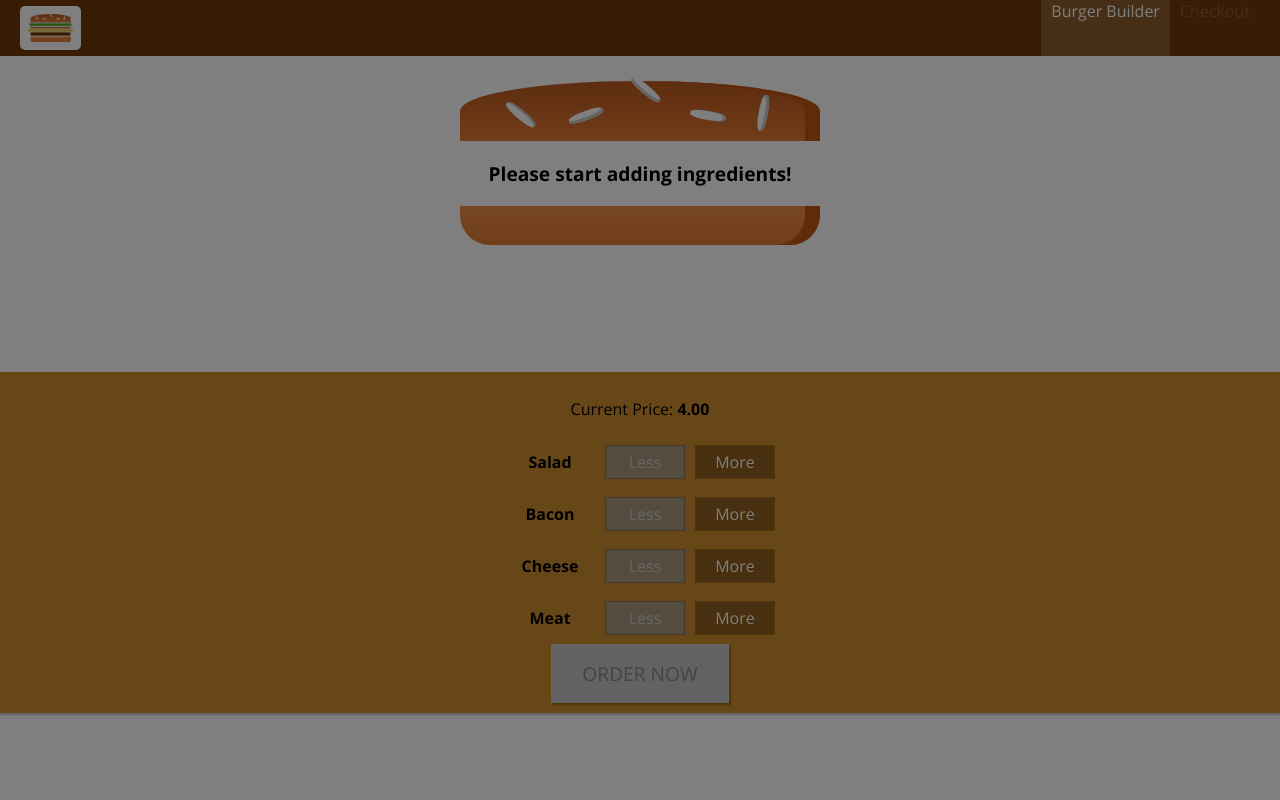
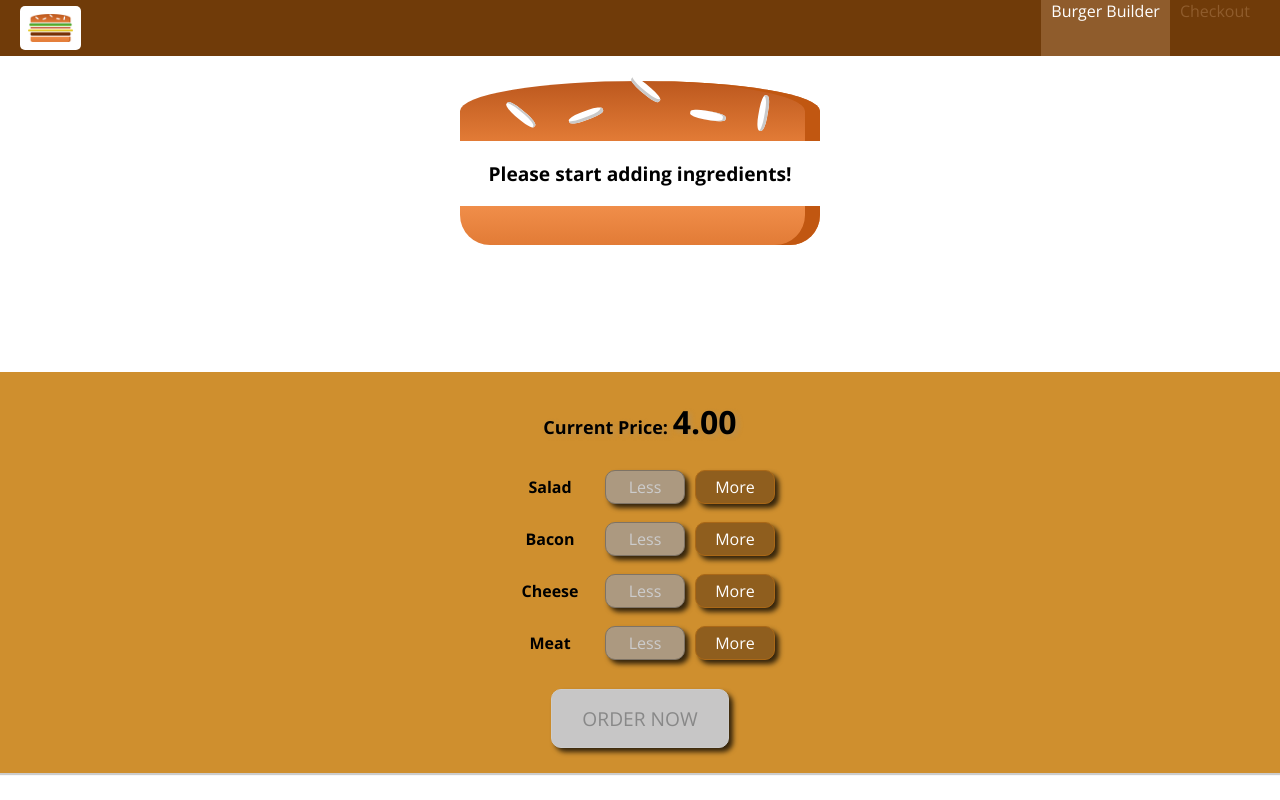
Before and after one commit to stdj91/react-burger-app, a React (Create React App) app: page / in a window 1280 px wide. Built offline with nearby package versions, Linux system fonts and the light colour scheme.

Commit message:
CSS fixed

```diff
--- a/src/components/Burger/BuildControls/BuildControl/BuildControl.module.css
+++ b/src/components/Burger/BuildControls/BuildControl/BuildControl.module.css
@@ -3,6 +3,7 @@
     text-align: center;
     align-items: center;
     margin: 5px 0;
+
 
 }
 
@@ -15,6 +16,11 @@
     border: 1px solid #AA6817;
     cursor: pointer;
     outline: none;
+    border-radius: 10px;
+
+    -webkit-box-shadow: 4px 4px 5px 0px rgba(0,0,0,0.75);
+    -moz-box-shadow: 4px 4px 5px 0px rgba(0,0,0,0.75);
+    box-shadow: 4px 4px 5px 0px rgba(0,0,0,0.75);
 }
 
 .BuildControl button:disabled {
@@ -36,6 +42,7 @@
     width: 80px;
     align-items: center;
     text-align: center;
+
 }
 
 .BuildControl .Less {
--- a/src/components/Burger/BuildControls/BuildControls.js
+++ b/src/components/Burger/BuildControls/BuildControls.js
@@ -12,7 +12,7 @@ const controls = [
 
 const buildControls = (props) =>(
     <div className={classes.BuildControls}>
-        <p className={classes.para}>Current Price: <strong>{props.price.toFixed(2)}</strong></p>
+        <p className={classes.para}>Current Price: <strong className={classes.totPrice}>{props.price.toFixed(2)}</strong></p>
         {controls.map(ctrl => (
             <BuildControl
              key={ctrl.label}
--- a/src/components/Burger/BuildControls/BuildControls.module.css
+++ b/src/components/Burger/BuildControls/BuildControls.module.css
@@ -19,7 +19,12 @@
     font-family: inherit;
     font-size: 1.2em;
     padding: 15px 30px;
-    box-shadow: 2px 2px 2px #966909;
+    -webkit-box-shadow: 4px 4px 5px 0px rgba(0,0,0,0.75);
+    -moz-box-shadow: 4px 4px 5px 0px rgba(0,0,0,0.75);
+    box-shadow: 4px 4px 5px 0px rgba(0,0,0,0.75);
+    border-radius: 10px;
+    margin-top: 20px;
+    margin-bottom: 15px;
 
 }
 
@@ -51,4 +56,10 @@
 
 .para {
 text-align: center;
+text-shadow: 3px 2px 5px rgba(149, 150, 150, 0.3);
+font-weight: bold;
+font-size: large;
 }
+.totPrice {
+    font-size: xx-large;
+}
--- a/src/components/Burger/OrderSummary/OrderSummary.js
+++ b/src/components/Burger/OrderSummary/OrderSummary.js
@@ -1,29 +1,38 @@
-import React from 'react';
+import React, { Component } from 'react';
 import Aux from '../../../hoc/AuxProblem';
 import Button from '../../UI/Button/Button'
 
 
-const orderSummary = (props) => {
-    const ingredientSummary = Object.keys(props.ingredients)
+class OrderSummary extends Component {
+
+    componentDidUpdate() {
+        console.log('[OrderSummary] WillUpdate')
+    }
+
+    render () {
+
+        const ingredientSummary = Object.keys(this.props.ingredients)
         .map(igKey => {
-        return <li key={igKey}><span style={{textTransform: 'capitalize'}}>{igKey}</span>: {props.ingredients[igKey]}</li>
+            return <li key={igKey}><span style={{textTransform: 'capitalize'}}>{igKey}</span>: {this.props.ingredients[igKey]}</li>
         })
+
         return (
 
             <Aux>
                  <h3>Your Order</h3>
                  <p>A delicious burger with the following ingredients</p>
-             <p><strong>Total Price: {props.price.toFixed(2)}</strong></p>
+                 <p><strong>Total Price: {this.props.price.toFixed(2)}</strong></p>
                  <ul>
                      {ingredientSummary}
                  </ul>
                  <p>Continue to Checkout?</p>
-             <Button btnType="Danger" clicked={props.purchaseCancelled}>CANCEL</Button>
-             <Button btnType="Success" clicked={props.purchaseContinue}>CONTINUE</Button>
+                 <Button btnType="Danger" clicked={this.props.purchaseCancelled}>CANCEL</Button>
+                 <Button btnType="Success" clicked={this.props.purchaseContinue}>CONTINUE</Button>
             </Aux>
 
         )
+    }
 };
 
 
-export default orderSummary;
+export default OrderSummary;
--- a/src/components/Layout/Layout.js
+++ b/src/components/Layout/Layout.js
@@ -6,7 +6,7 @@ import SideDrawer from '../Navigation/SideDrawer/SideDrawer'
 
 class Layout extends Component  {
      state= {
-          showSideDrawer: true
+          showSideDrawer: false
      }
 
      sideDrawerClosedHandler = () => {
--- a/src/components/Navigation/SideDrawer/DrawerToggler/DrawerToggler.js
+++ b/src/components/Navigation/SideDrawer/DrawerToggler/DrawerToggler.js
@@ -1,5 +1,5 @@
 import React from 'react';
-import classes from './DawerToogle.module.css';
+import classes from './DrawerToggler.module.css';
 
 
 const drawerToggler = (props) => (
--- a/src/components/UI/Modal/Modal.js
+++ b/src/components/UI/Modal/Modal.js
@@ -1,20 +1,31 @@
-import React from 'react';
+import React, { Component } from 'react';
 import classes from './Modal.module.css';
 import Aux from '../../../hoc/AuxProblem';
 import Backdrop from '../Backdrop/Backdrop'
 
-const modal = (props) => (
+class Modal extends Component {
+    shouldComponentUpdate(nextProps, nextState) {
+        return (nextProps.show !== this.props.show)
+    }
+    componentDidUpdate () {
+        console.log('[Modal] willUpdate');
+    }
+    render () {
+        return (
+
             <Aux>
-        <Backdrop show={props.show} clicked={props.modalClosed} />
+                <Backdrop show={this.props.show} clicked={this.props.modalClosed} />
                 <div
                     className={classes.Modal}
                     style={{
-                transform: props.show ? 'translateY(0)' : 'translateY(-100vh)',
-                opacity: props.show ? '1' : '0'
+                        transform: this.props.show ? 'translateY(0)' : 'translateY(-100vh)',
+                        opacity: this.props.show ? '1' : '0'
                     }}>
-            {props.children}
+                    {this.props.children}
                 </div>
             </Aux>
-);
+        )
+    }
+};
 
-export default modal;
+export default Modal;
```
Also changed, not shown: src/components/Navigation/SideDrawer/DrawerToggler/DrawerToggler.module.css (renamed from src/components/Navigation/SideDrawer/DrawerToggler/DawerToogle.module.css). Lines whose indentation alone changed are shown as unchanged.
